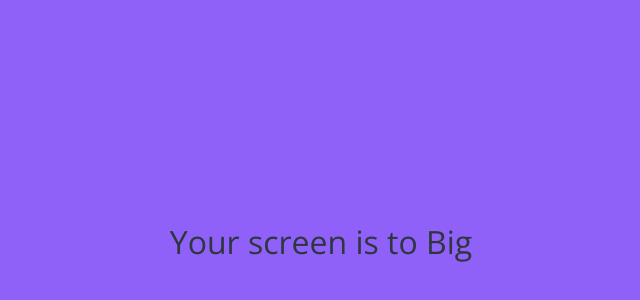
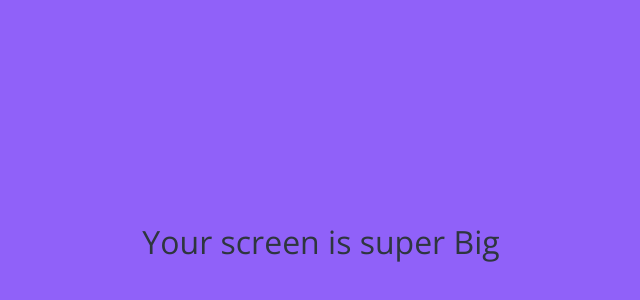
Before and after one commit to WestEastZ/kokoa-clone, a plain HTML site: page index.html in a window 1280 px wide. Shown: the part 158-458 px from the top of the page, without its empty margins (319-959 px from the left). Drawn offline with nearby package versions, Linux system fonts and the light colour scheme.

Commit message:
Update index.html

```diff
--- a/index.html
+++ b/index.html
@@ -38,7 +38,7 @@
     </form>
 
     <div id="no-mobile">
-      <span>Your screen is to Big</span>
+      <span>Your screen is super Big</span>
     </div>
 
     <script
```
